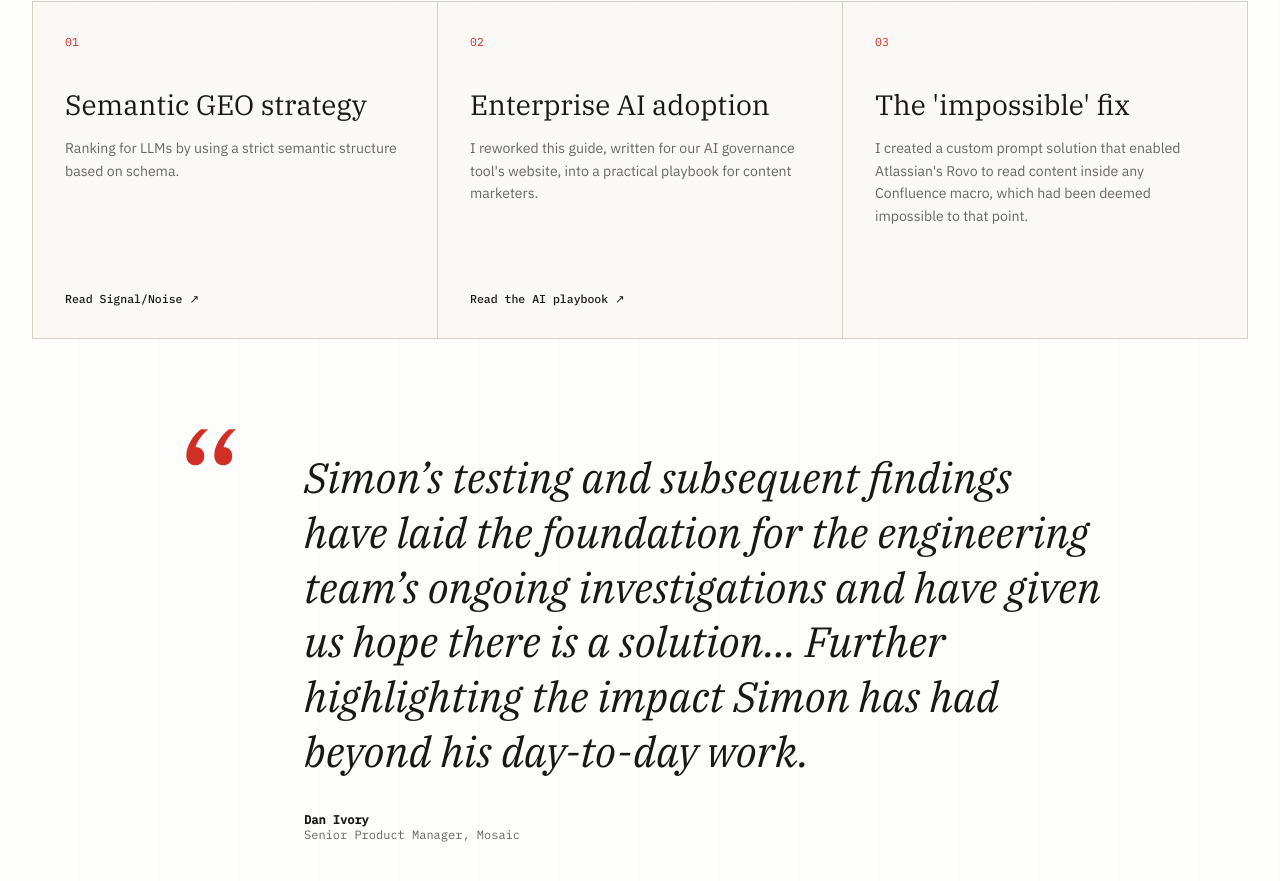
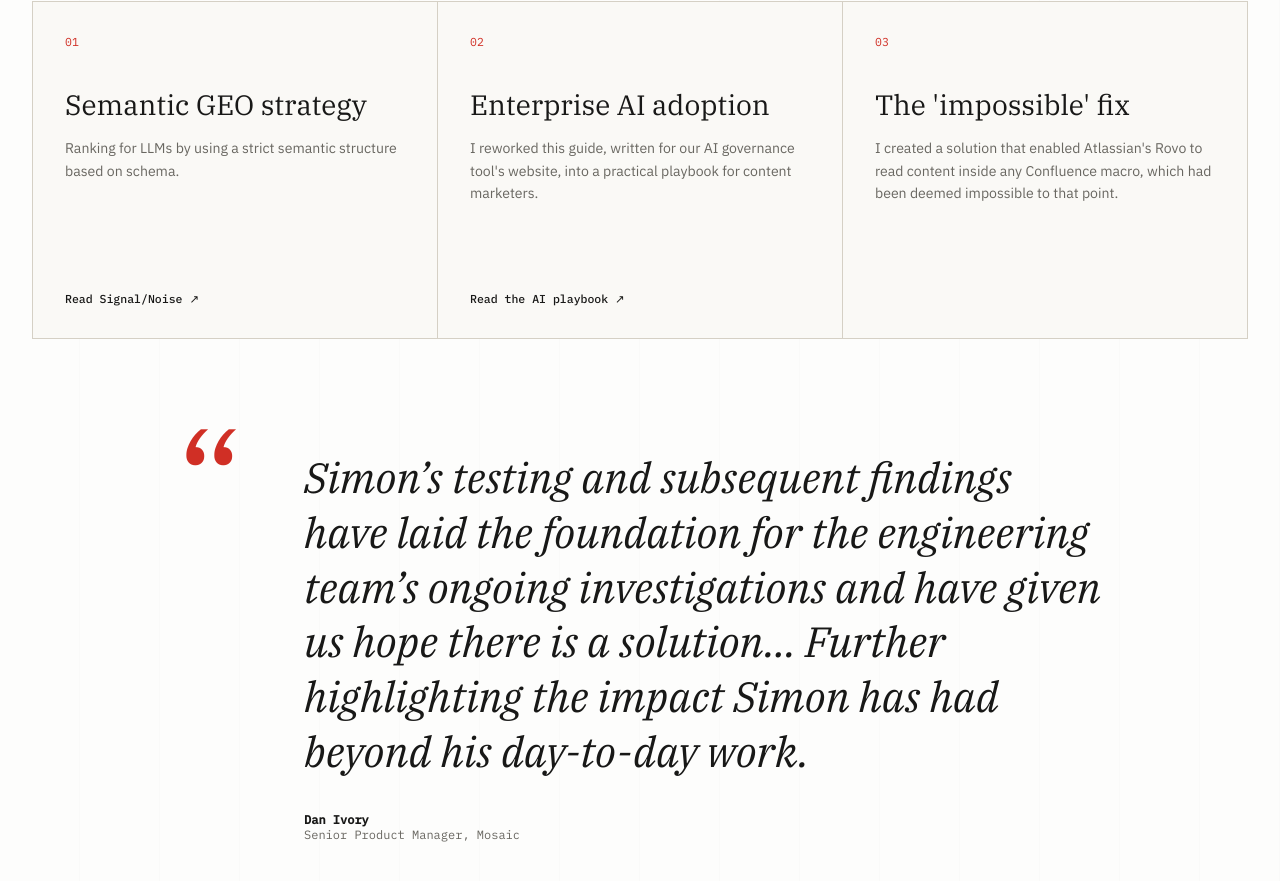
Before and after one commit to simonkirrane/Career-Highlights, a React (Vite) app: page / in a window 1280 px wide. Shown: the part 9088-9969 px from the top of the page. Built offline with nearby package versions, Linux system fonts and the light colour scheme; the HTML template or start-up script is replaced by a standard one.

Commit message:
Refine description of custom prompt solution

```diff
--- a/src/App.tsx
+++ b/src/App.tsx
@@ -468,7 +468,7 @@ In the first year, by retooling documentation into bottom-of-funnel blogs, hirin
                 <span>03</span>
                 <h3>The 'impossible' fix</h3>
                 <p>
-                  I created a custom prompt solution that enabled Atlassian's Rovo to read content inside
+                  I created a solution that enabled Atlassian's Rovo to read content inside
                   any Confluence macro, which had been deemed impossible to that point.
                 </p>
               </article>
```
